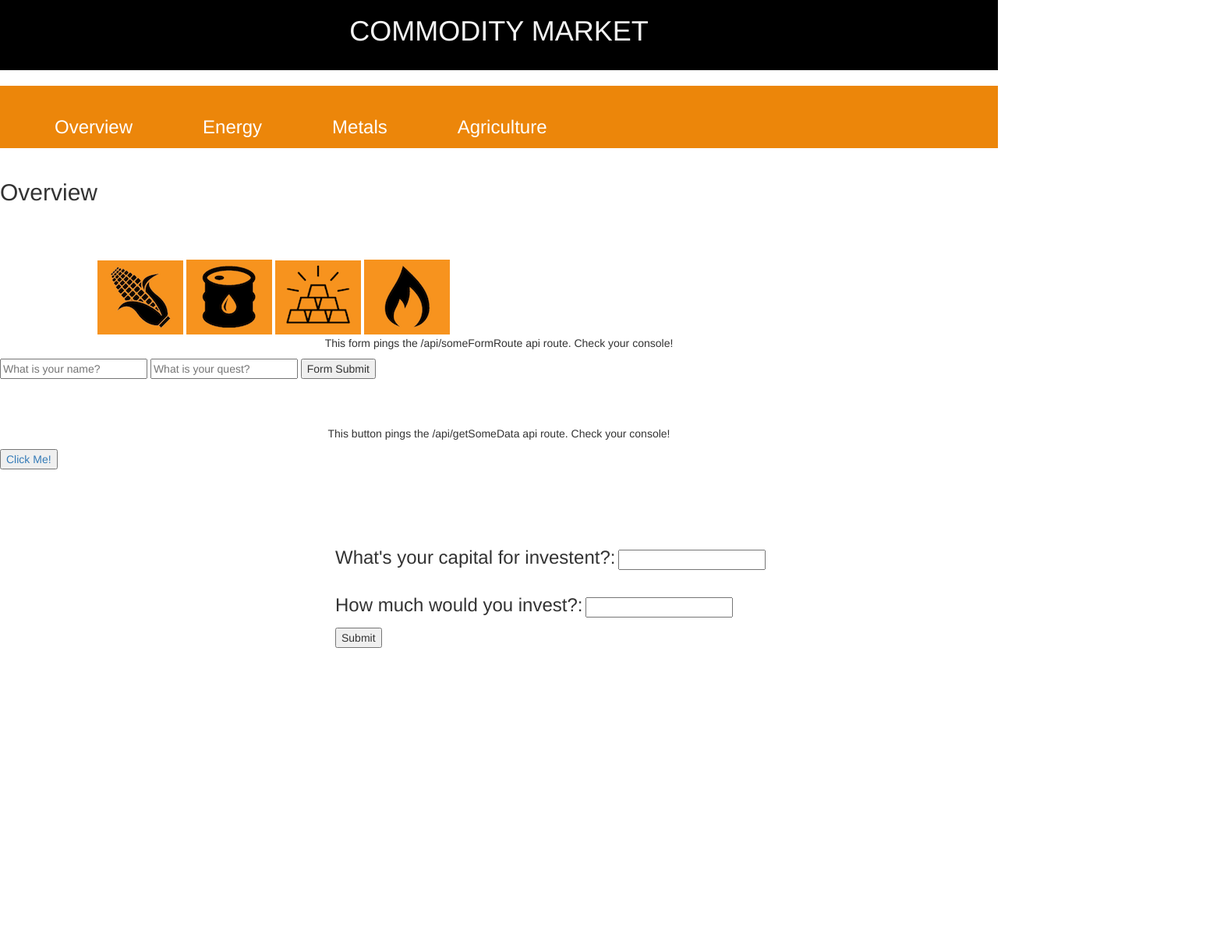
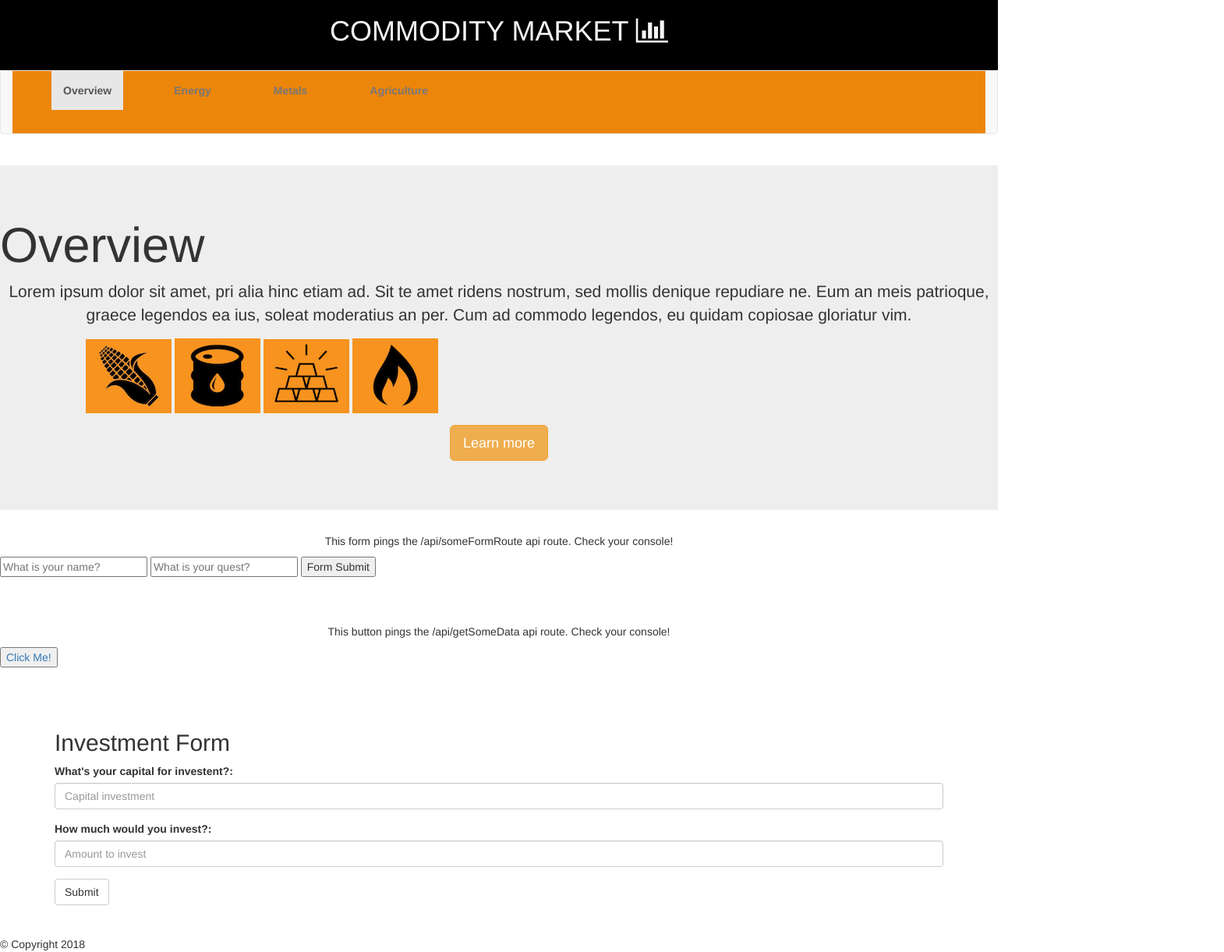
Before and after one commit to Davsip/commodity-market-app, a website: page public/main.html in a window 1280 px wide. Shown: the whole page at 78% size, 1570 px wide, since content can reach past the window. Before the commit the page ends 831 px from the top, so only its background shows below. Drawn offline with nearby package versions, Linux system fonts and the light colour scheme.

Commit message:
pulled Doug's updated main.html

```diff
--- a/public/main.html
+++ b/public/main.html
@@ -5,35 +5,59 @@
   <meta name="viewport" content="width=device-width, initial-scale=1.0">
   <meta http-equiv="X-UA-Compatible" content="ie=edge">
   <link rel="stylesheet" href="https://maxcdn.bootstrapcdn.com/bootstrap/3.3.7/css/bootstrap.min.css" integrity="sha384-BVYiiSIFeK1dGmJRAkycuHAHRg32OmUcww7on3RYdg4Va+PmSTsz/K68vbdEjh4u" crossorigin="anonymous">
+  <link rel="stylesheet" href="https://cdnjs.cloudflare.com/ajax/libs/font-awesome/4.7.0/css/font-awesome.min.css">
   <link rel="stylesheet" href="./assets/css/style.css">
   <title>D1</title>
 </head>
 <body>
   <header class="navi-bar">
-    <h1>COMMODITY MARKET</h1>
+    <h1><span class="logo-char">C</span>OMMODITY <span class="logo-char">M</span>ARKET <span class="fa fa-bar-chart"></span></h1>
   </header>
+  <!-- <br> -->
+<!-- nav bar links -->
+  <!--  Hiding original nav bar -->
+   <!--
+      <ul class="group">
+    <li class="tab "><h4> <a class="hover-link link tab__link selected hover-link_open" href="/"> Overview </a> </h4> </li>
+    <li class="tab "><h4> <a class="hover-link link tab__link  hover-link_open" href="/energy"> Energy </a> </h4> </li>
+    <li class="tab "> <h4> <a class="hover-link link tab__link  hover-link_open" href="/metals"> Metals </a></h4> </li>
+    <li class="tab "> <h4> <a class="hover-link link tab__link  hover-link_open" href="/agriculture"> Agriculture </a> </h4> </li>
+  </ul>
+-->
+<nav class="navbar navbar-default">
+  <div class="container-fluid">
+    <ul class="nav navbar-nav">
+      <li class="active"><a href="/"><b>Overview</b></a></li>
+      <li><a href="/energy"><b>Energy</b></a></li>
+      <li><a href="/metals"><b>Metals</b></a></li>
+      <li><a href=/agriculture><b>Agriculture</b></a></li>
+    </ul>
+  </div>
+</nav>
   <br>
-<!--- nav bar links    -->
-  <ul class="group">
-    <li class="tab "><h3> <a class="hover-link link tab__link selected hover-link_open" href="/"> Overview </a> </h3> </li>
-    <li class="tab "><h3> <a class="hover-link link tab__link  hover-link_open" href="/energy"> Energy </a> </h3> </li>
-    <li class="tab "> <h3> <a class="hover-link link tab__link  hover-link_open" href="/metals"> Metals </a> </h3> </li>
-    <li class="tab "> <h3> <a class="hover-link link tab__link  hover-link_open" href="/agriculture"> Agriculture </a> </h3> </li>
-  </ul>
-  <br>
-  <h2 class="main-header"> Overview</h2>
-  <br> <br> <br>
-<!-- main page icon images   -->
+  <!-- <h2 class="main-header"> Overview</h2>
+  <h2><span class="label label-default">Overview</span></h2>
+  <br> <br> <br> -->
+  <div class="jumbotron">
+    <h1>Overview</h1>
+    <p>Lorem ipsum dolor sit amet, pri alia hinc etiam ad. Sit te amet ridens nostrum, sed mollis denique repudiare ne. Eum an meis patrioque, graece legendos ea ius, soleat moderatius an per. Cum ad commodo legendos, eu quidam copiosae gloriatur vim.
       <div class="icons-1">
         <div class="container">
-      <div class="col-md-10">
             <a href="#"><img src="./assets/img/corn.png" class="img-1"></a>
             <a href="#"><img src="./assets/img/oil.png" class='img-2'></a>
             <a href="#"><img src="./assets/img/gold.png" class="img-3"></a>
             <a href="#"><img src="./assets/img/natural-gas.png" class="img-4"></a>
         </div>
       </div>
+    </p>
+    <p><a class="btn btn-warning btn-lg" href="#" role="button">Learn more</a></p>
   </div>
+<!-- main page icon images   -->
+
+
+<!-- Hiding test data-->
+<!--
+  <div class="container text-center">
 
   <div class="container">
     <div class="row">
@@ -42,6 +66,9 @@
       </div>
     </div>
   </div>
+
+  -->
+
   <div>
     <p>This form pings the /api/someFormRoute api route. Check your console!</p>
     <form action="/api/someFormRoute" method='POST'>
@@ -56,9 +83,13 @@
     <a href='/api/getSomeData'><button>Click Me!</button></a>
   </div>
 
+
 <!--Input information-->
   <br> <br> <br>
+  <!-- Hiding original form -->
+    <!--
   <div class="input-home">
+
     <div class="container">
       <div class="col-md-12">
         <form>
@@ -77,5 +108,25 @@
       </div>
     </div>
      </div>
+  -->
+  <div class="container">
+      <h2>Investment Form</h2>
+      <form>
+        <div class="form-group">
+          <label for="email">What's  your capital for investent?:</label>
+          <input type="email" class="form-control" id="email" placeholder="Capital investment">
+        </div>
+        <div class="form-group">
+          <label for="pwd">How much would you invest?:</label>
+          <input type="password" class="form-control" id="pwd" placeholder="Amount to invest">
+        </div>
+        <button type="submit" class="btn btn-default">Submit</button>
+      </form>
+    </div>
+    <br>
+    <br>
+
+ <div class="footer">&copy; Copyright 2018</div>
+
 </body>
 </html>
```
Lines whose indentation alone changed are shown as unchanged.
